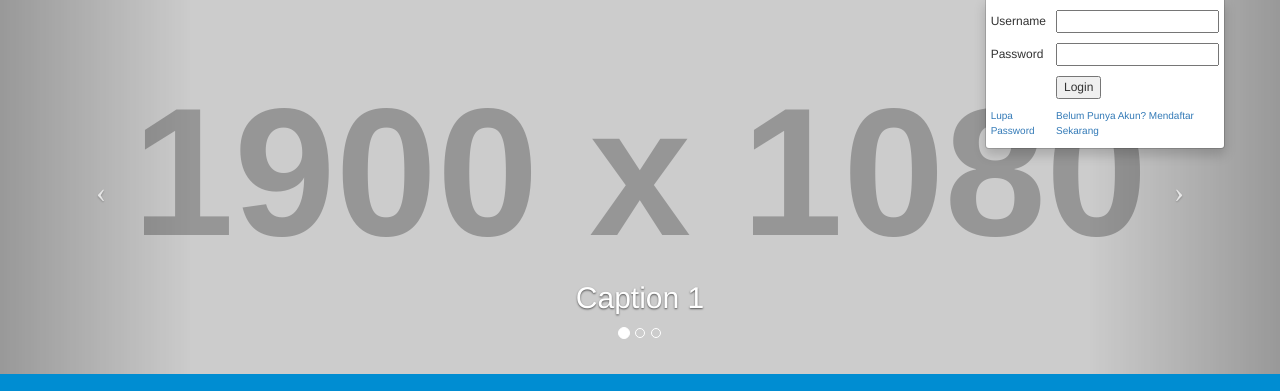
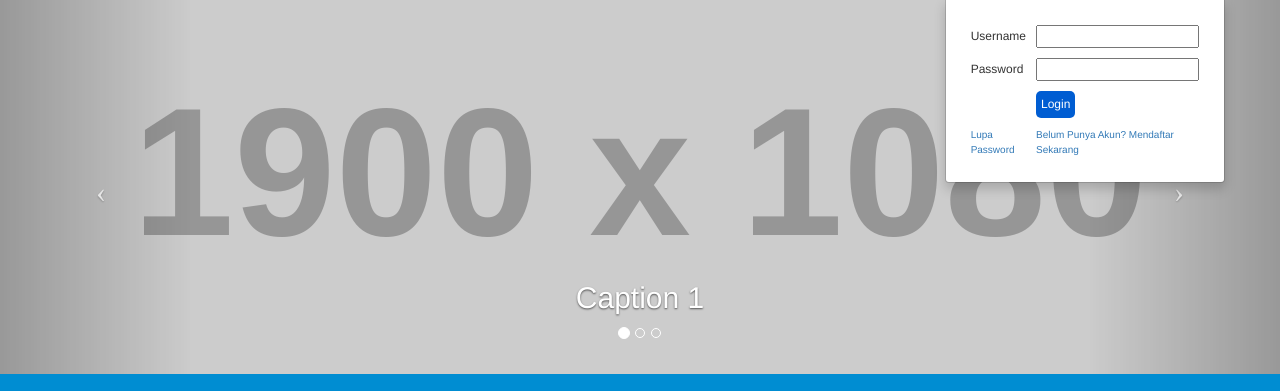
Before and after one commit to NIsrinaNM/cicakcorp, a CodeIgniter app: page /cicakcorp/ in a window 1280 px wide, after a click on "Login". Shown: the part 51-442 px from the top of the page. Run offline with CodeIgniter, Linux system fonts and the light colour scheme; grey boxes labelled with a size stand in for pictures from a placeholder-image service; some libraries are stand-ins or nearby versions.

Commit message:
tak tambahi style.css

```diff
--- a/application/controllers/Home.php
+++ b/application/controllers/Home.php
@@ -12,7 +12,7 @@ class Home extends CI_Controller {
 	public function galeri() {
 		$this->load->view("navigasi");
 		$this->load->view("slides");
-		$this->load->view("Galeri");
+		$this->load->view("galeri");
 
 	}
 }
--- a/application/views/navigasi.php
+++ b/application/views/navigasi.php
@@ -16,6 +16,7 @@
 
     <!-- Custom CSS -->
     <link href="<?php echo base_url()?>assets/css/modern-business.css" rel="stylesheet">
+    <link rel="stylesheet" type="text/css" href="<?php echo base_url()?>assets/css/style.css">
 
     <!-- Custom Fonts -->
     <link href="<?php echo base_url()?>assets/font-awesome/css/font-awesome.min.css" rel="stylesheet" type="text/css">
@@ -66,11 +67,11 @@
                             <table style="font-size: 12px">
                                 <tr>
                                     <td style="padding: 5px">Username</td>
-                                    <td style="padding: 5px"><input type="text" name="username" required/></td>
+                                    <td style="padding: 5px"><input class="input-group" type="text" name="username" required/></td>
                                 </tr>
                                 <tr style="padding: 5px">
                                     <td style="padding: 5px">Password</td>
-                                    <td style="padding: 5px"><input type="password" name="username" required/></td>
+                                    <td style="padding: 5px"><input class="input-group" type="password" name="username" required/></td>
                                 </tr>
                                 <tr style="padding: 5px">
                                     <td style="padding: 5px"></td>
--- /dev/null
+++ b/assets/css/style.css
@@ -0,0 +1,17 @@
+.dropdown-menu{
+	padding: 20px;
+}
+
+input[name=submit]{
+	padding: 5px;
+	color: white;
+	background-color: #005dd2;
+	outline: none;
+	border-radius: 5px;
+	border: none;
+	transition: .6s;
+}
+
+input[name=submit]:hover,input[name=submit]:focus {
+	background-color: grey;
+}
```
Also changed, not shown: application/views/galeri.php (renamed from application/views/Galeri.php).
